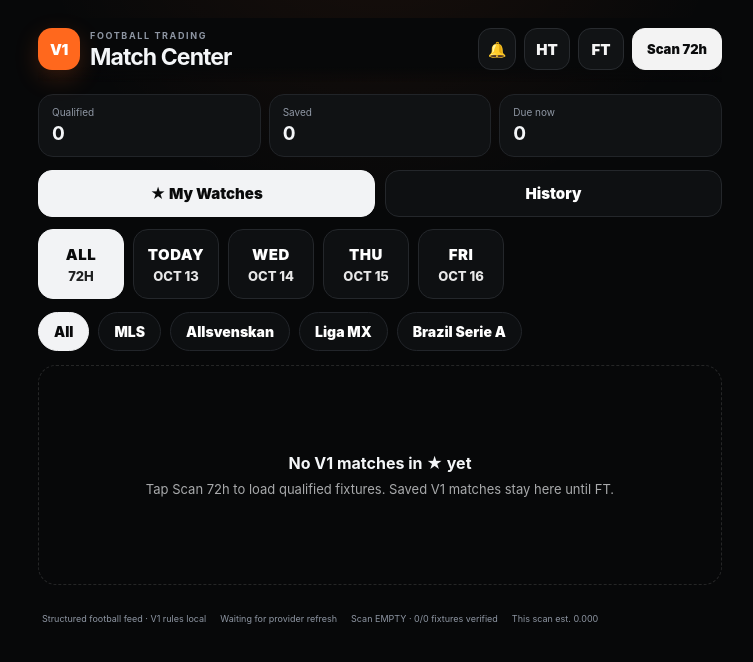
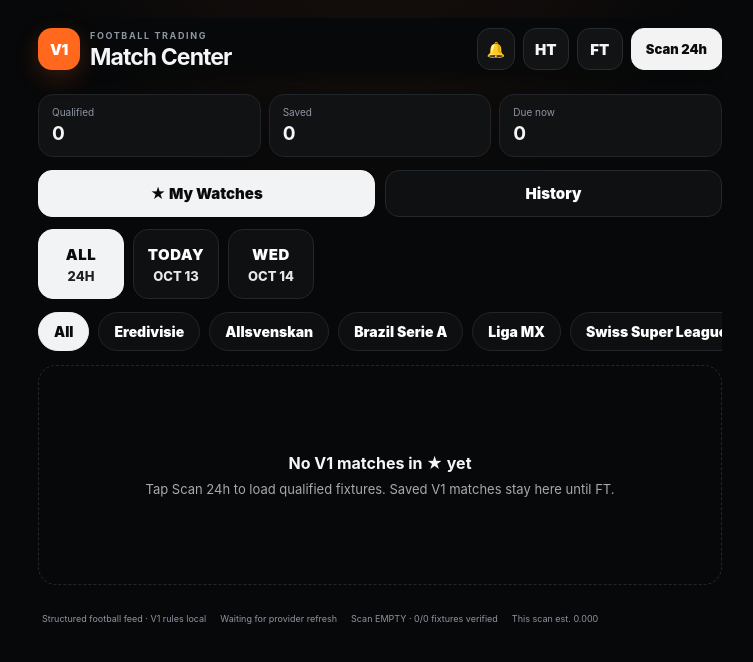
Before and after one commit to cuonglv1108/football-trading-v1, a Next.js app in the folder football-trading-v1/: page / in a window 1280 px wide. Shown: the top 662 px of the page, without its empty margins (260-1013 px from the left). Built offline with nearby package versions, Linux system fonts and the light colour scheme.

Commit message:
Switch UI to 24h scan and add 4 leagues

```diff
--- a/football-trading-v1/app/page.tsx
+++ b/football-trading-v1/app/page.tsx
@@ -7,7 +7,7 @@ import { League, MethodOverallStats, MethodStats, TradingMatch } from '../lib/ty
 import { buildH2Predictions, methodMatchStatus } from '../lib/outcomes';
 import { deriveH2Execution } from '../lib/h2Execution';
 
-const leagues: Array<'ALL' | League> = ['ALL', 'MLS', 'Allsvenskan', 'Liga MX', 'Brazil Serie A'];
+const leagues: Array<'ALL' | League> = ['ALL', 'Eredivisie', 'Allsvenskan', 'Brazil Serie A', 'Liga MX', 'Swiss Super League', 'Danish Superliga', 'Eliteserien', 'MLS'];
 type View = 'STARRED' | 'HISTORY';
 type HistoryGroup = 'WIN' | 'LOSE' | 'DRAW' | 'NE';
 
@@ -26,7 +26,7 @@ function localDayKey(value: string | number | Date) {
 function dayRail(now: number) {
   const base = new Date(now);
   base.setHours(12, 0, 0, 0);
-  return Array.from({ length: 4 }, (_, i) => {
+  return Array.from({ length: 2 }, (_, i) => {
     const d = new Date(base);
     d.setDate(base.getDate() + i);
     return {
@@ -502,7 +502,11 @@ export default function Home() {
         cornersHome: data.cornersHome ?? match.cornersHome,
         cornersAway: data.cornersAway ?? match.cornersAway,
         liveGoalLine: data.liveGoalLine ?? null,
+        liveGoalOverOdd: data.liveGoalOverOdd ?? null,
+        liveGoalUnderOdd: data.liveGoalUnderOdd ?? null,
         liveCornerLine: data.liveCornerLine ?? null,
+        liveCornerOverOdd: data.liveCornerOverOdd ?? null,
+        liveCornerUnderOdd: data.liveCornerUnderOdd ?? null,
         favouriteCoveringHandicap: data.favouriteCoveringHandicap ?? false,
         favouriteLosing: data.favouriteLosing ?? false,
         ftGoalOverClear: data.ftGoalOverClear ?? false,
@@ -738,7 +742,7 @@ export default function Home() {
             {batchLoading === 'FT' ? 'FT…' : 'FT'}
           </button>
           <button className="refreshAction" onClick={scanUpcoming} disabled={loading}>
-            {loading ? 'Scanning…' : 'Scan 72h'}
+            {loading ? 'Scanning…' : 'Scan 24h'}
           </button>
         </div>
       </header>
@@ -759,7 +763,7 @@ export default function Home() {
       {view !== 'HISTORY' && (
         <nav className="dateRail">
           <button className={selectedDay === 'ALL' ? 'active' : ''} onClick={() => setSelectedDay('ALL')}>
-            <strong>ALL</strong><span>72H</span>
+            <strong>ALL</strong><span>24H</span>
           </button>
           {dates.map(item => (
             <button key={item.key} className={selectedDay === item.key ? 'active' : ''} onClick={() => setSelectedDay(item.key)}>
@@ -863,7 +867,7 @@ export default function Home() {
             </strong>
             <span>
               {view === 'STARRED'
-                ? 'Tap Scan 72h to load qualified fixtures. Saved V1 matches stay here until FT.'
+                ? 'Tap Scan 24h to load qualified fixtures. Saved V1 matches stay here until FT.'
                 : historyGroup
                   ? 'Try another result group or league.'
                   : 'Tap WIN, LOSE, DRAW or NE to view those matches.'}
```
